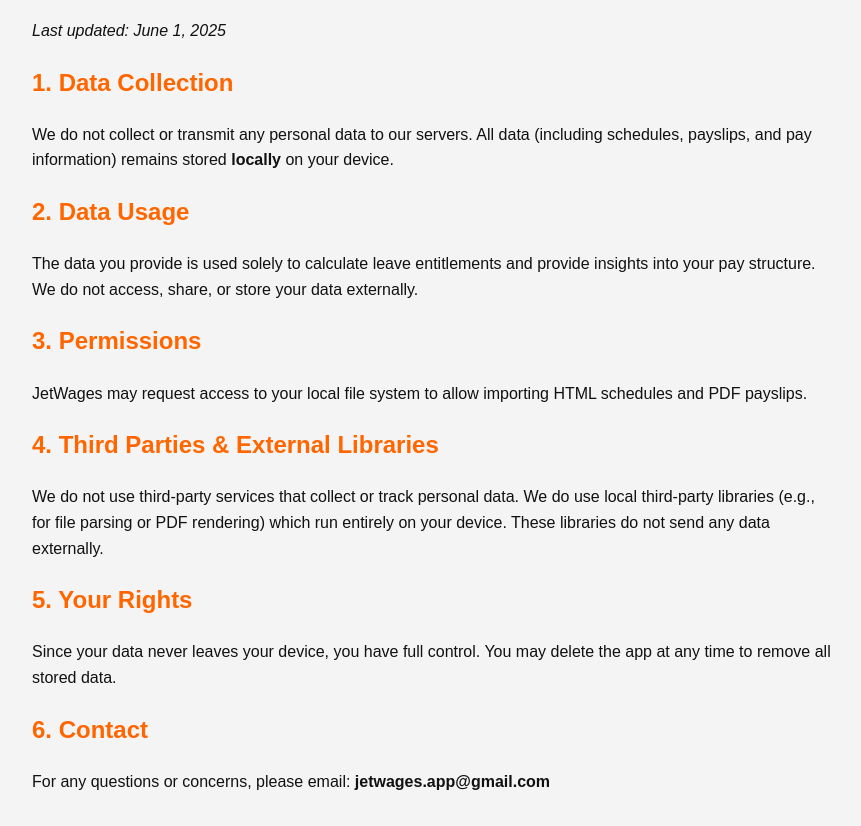
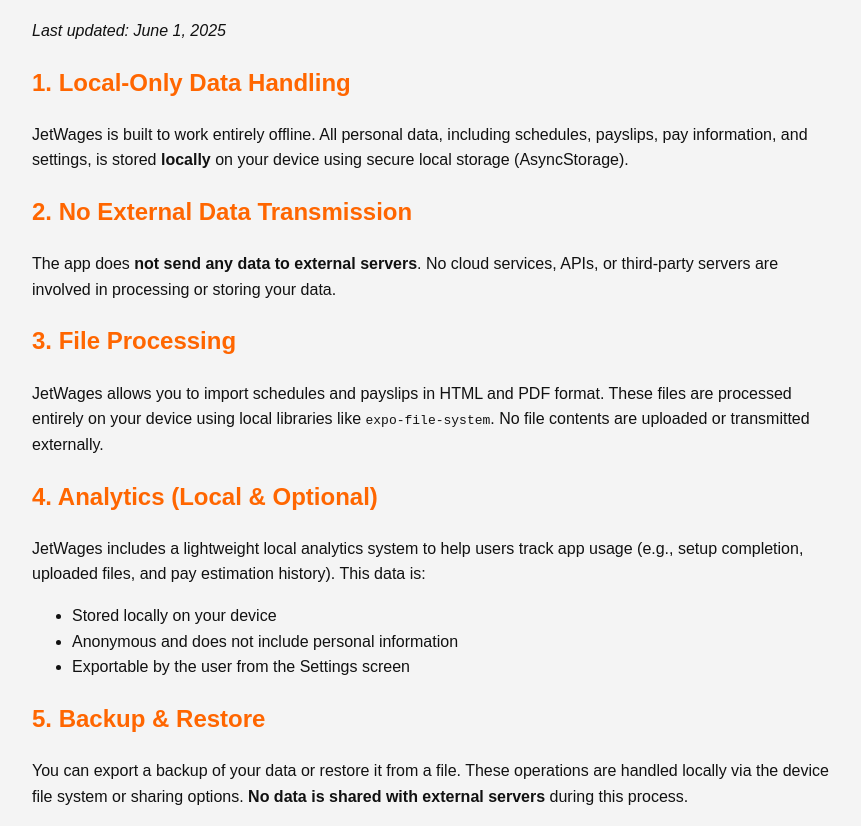
Before and after one commit to araujo91/jetwages_web, a plain HTML site: page privacy-policy.html in a window 1280 px wide. Shown: the part 108-934 px from the top of the page, without its empty margins (208-1069 px from the left). Drawn offline with Linux system fonts and the light colour scheme.

Commit message:
Update privacy-policy.html

```diff
--- a/privacy-policy.html
+++ b/privacy-policy.html
@@ -30,23 +30,33 @@
   <h1>Privacy Policy – JetWages</h1>
   <p><em>Last updated: June 1, 2025</em></p>
 
-  <h2>1. Data Collection</h2>
-  <p>We do not collect or transmit any personal data to our servers. All data (including schedules, payslips, and pay information) remains stored <strong>locally</strong> on your device.</p>
+  <h2>1. Local-Only Data Handling</h2>
+  <p>JetWages is built to work entirely offline. All personal data, including schedules, payslips, pay information, and settings, is stored <strong>locally</strong> on your device using secure local storage (AsyncStorage).</p>
 
-  <h2>2. Data Usage</h2>
-  <p>The data you provide is used solely to calculate leave entitlements and provide insights into your pay structure. We do not access, share, or store your data externally.</p>
+  <h2>2. No External Data Transmission</h2>
+  <p>The app does <strong>not send any data to external servers</strong>. No cloud services, APIs, or third-party servers are involved in processing or storing your data.</p>
 
-  <h2>3. Permissions</h2>
-  <p>JetWages may request access to your local file system to allow importing HTML schedules and PDF payslips.</p>
+  <h2>3. File Processing</h2>
+  <p>JetWages allows you to import schedules and payslips in HTML and PDF format. These files are processed entirely on your device using local libraries like <code>expo-file-system</code>. No file contents are uploaded or transmitted externally.</p>
 
-  <h2>4. Third Parties & External Libraries</h2>
-  <p>We do not use third-party services that collect or track personal data.
-We do use local third-party libraries (e.g., for file parsing or PDF rendering) which run entirely on your device. These libraries do not send any data externally.</p>
+  <h2>4. Analytics (Local & Optional)</h2>
+  <p>JetWages includes a lightweight local analytics system to help users track app usage (e.g., setup completion, uploaded files, and pay estimation history). This data is:</p>
+  <ul>
+    <li>Stored locally on your device</li>
+    <li>Anonymous and does not include personal information</li>
+    <li>Exportable by the user from the Settings screen</li>
+  </ul>
 
-  <h2>5. Your Rights</h2>
-  <p>Since your data never leaves your device, you have full control. You may delete the app at any time to remove all stored data.</p>
+  <h2>5. Backup & Restore</h2>
+  <p>You can export a backup of your data or restore it from a file. These operations are handled locally via the device file system or sharing options. <strong>No data is shared with external servers</strong> during this process.</p>
 
-  <h2>6. Contact</h2>
-  <p>For any questions or concerns, please email: <strong>jetwages.app@gmail.com</strong></p>
+  <h2>6. External Libraries</h2>
+  <p>We use a few open-source libraries (e.g., for PDF parsing or file handling) that are bundled within the app and run entirely on your device. These libraries do not collect or transmit any user data.</p>
+
+  <h2>7. Your Control</h2>
+  <p>You retain full control over your data. You can delete the app at any time to remove all stored information. No data is ever synced or uploaded externally.</p>
+
+  <h2>8. Contact</h2>
+  <p>For any questions or concerns about this privacy policy, please email: <strong>jetwages.app@gmail.com</strong></p>
 </body>
 </html>
```
